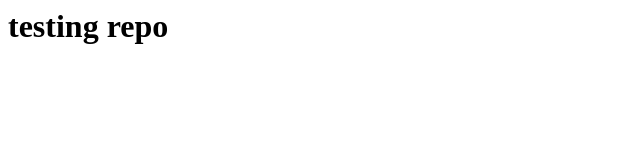
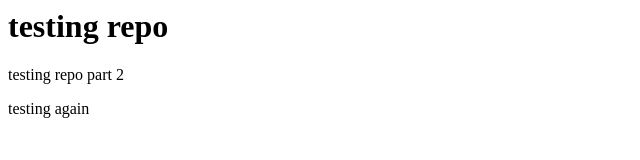
Before and after one commit to nbhatt16/testrepo, a plain HTML site: page testrepo.html in a window 1280 px wide. Shown: the whole page, without its empty margins (0-640 px from the left). Drawn offline with Linux system fonts and the light colour scheme.

Commit message:
changes updae

```diff
--- a/testrepo.html
+++ b/testrepo.html
@@ -1,3 +1,5 @@
 <body>
     <h1>testing repo</h1>
+    <p>testing repo part 2</p>
+    <p>testing again</p>
 </body>
```
